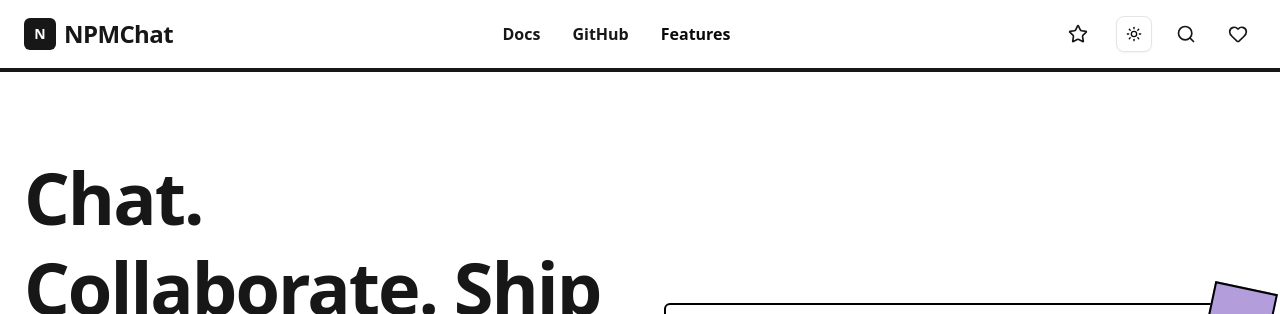
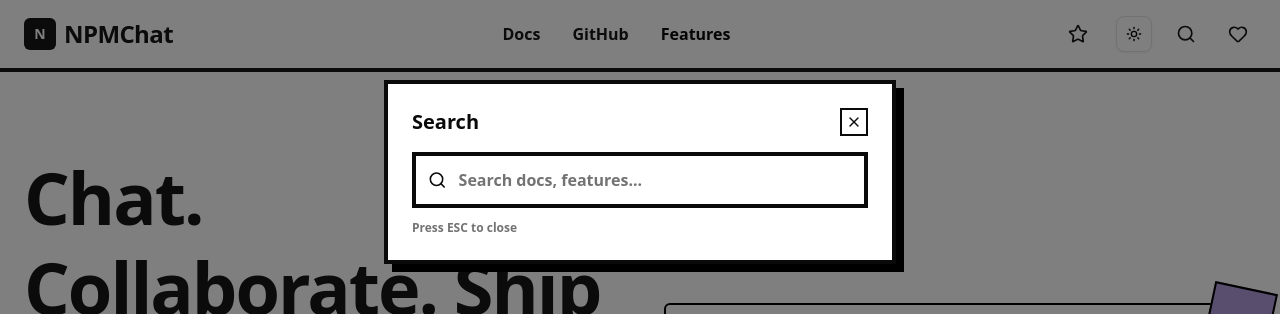
Before and after one commit to ThePlator/NPMChat, a Next.js app in the folder frontend/: page / in a window 1280 px wide. Both pictures are taken after a click on the button 1185 px from the left and 34 px from the top of the page. Shown: the top 314 px of the page. Built offline with nearby package versions, Linux system fonts and the light colour scheme; no server answers.

Commit message:
fix: add functional search modal to navbar (#91)

```diff
--- a/frontend/src/components/Home/Header.tsx
+++ b/frontend/src/components/Home/Header.tsx
@@ -1,6 +1,16 @@
 "use client"
 
-import { Search, Heart, Menu, X, Star, Github, FileText, Zap, Home } from "lucide-react"
+import {
+  Search,
+  Heart,
+  Menu,
+  X,
+  Star,
+  Github,
+  FileText,
+  Zap,
+  Home,
+} from "lucide-react"
 import { useEffect, useState } from "react"
 import Link from "next/link"
 import { ModeToggle } from "../ui/mode-toggle"
@@ -9,6 +19,7 @@
 export default function Header() {
   const [isMenuOpen, setIsMenuOpen] = useState(false)
   const [stars, setStars] = useState<number | null>(null)
+  const [isSearchOpen, setIsSearchOpen] = useState(false)
 
   useEffect(() => {
     fetch("https://api.github.com/repos/ThePlator/NPMChat")
@@ -20,28 +31,33 @@
   // Handle body scroll when sidebar is open
   useEffect(() => {
     if (isMenuOpen) {
-      document.body.style.overflow = 'hidden'
+      document.body.style.overflow = "hidden"
     } else {
-      document.body.style.overflow = 'unset'
+      document.body.style.overflow = "unset"
     }
 
     // Cleanup function to reset overflow when component unmounts
     return () => {
-      document.body.style.overflow = 'unset'
+      document.body.style.overflow = "unset"
     }
   }, [isMenuOpen])
+  useEffect(() => {
+    const handleKeyDown = (e: KeyboardEvent) => {
+      if (e.key === "Escape") setIsSearchOpen(false)
+    }
+    document.addEventListener("keydown", handleKeyDown)
+    return () => document.removeEventListener("keydown", handleKeyDown)
+  }, [])
 
   return (
-		<header className='sticky top-0 z-50 w-full bg-background border-b-4 border-primary px-6 py-4'>
-			<div className='max-w-7xl mx-auto flex items-center justify-between'>
+    <header className="sticky top-0 z-50 w-full bg-background border-b-4 border-primary px-6 py-4">
+      <div className="max-w-7xl mx-auto flex items-center justify-between">
         {/* Logo */}
-				<div className='flex items-center space-x-2'>
-					<div className='w-8 h-8 bg-primary rounded-sm flex items-center justify-center'>
-						<span className='text-background font-bold text-sm'>
-							N
-						</span>
+        <div className="flex items-center space-x-2">
+          <div className="w-8 h-8 bg-primary rounded-sm flex items-center justify-center">
+            <span className="text-background font-bold text-sm">N</span>
           </div>
-					<span className='font-bold text-2xl tracking-tight text-primary'>
+          <span className="font-bold text-2xl tracking-tight text-primary">
             NPMChat
           </span>
         </div>
@@ -95,7 +111,10 @@
           <div>
             <ModeToggle />
           </div>
-          <button className="p-2 hover:bg-muted rounded-sm transition-colors">
+          <button
+            className="p-2 hover:bg-muted rounded-sm transition-colors"
+            onClick={() => setIsSearchOpen(true)}
+          >
             <Search className="w-5 h-5 text-primary" />
           </button>
           <button className="p-2 hover:bg-muted rounded-sm transition-colors">
@@ -127,12 +146,14 @@
       )}
 
       {/* Mobile Sidebar */}
-      <div className={`
+      <div
+        className={`
         fixed top-0 right-0 h-full w-80 max-w-[80vw] z-50 md:hidden
         bg-background border-l-4 border-foreground shadow-[0_0_0_4px_rgba(0,0,0,0.3)]
         transform transition-transform duration-300 ease-in-out
-        ${isMenuOpen ? 'translate-x-0' : 'translate-x-full'}
-      `}>
+        ${isMenuOpen ? "translate-x-0" : "translate-x-full"}
+      `}
+      >
         {/* Sidebar Header */}
         <div className="flex items-center justify-between p-6 border-b-2 border-foreground">
           <h2 className="text-xl font-bold text-foreground">Menu</h2>
@@ -227,15 +248,48 @@
 
           {/* Footer */}
           <div className="pt-6 text-center">
-            <p className="text-sm text-muted-foreground">
-              NPMChat v1.0
-            </p>
+            <p className="text-sm text-muted-foreground">NPMChat v1.0</p>
             <p className="text-xs text-muted-foreground mt-1">
               Built with Next.js & TypeScript
             </p>
           </div>
         </div>
       </div>
+      {/* Search Modal */}
+      {isSearchOpen && (
+        <div
+          className="fixed inset-0 z-[100] flex items-start justify-center pt-20 px-4"
+          onClick={() => setIsSearchOpen(false)}
+        >
+          <div className="absolute inset-0 bg-black/50" />
+          <div
+            className="relative w-full max-w-lg bg-background border-4 border-foreground shadow-[8px_8px_0px_0px_rgba(0,0,0,1)] p-6"
+            onClick={(e) => e.stopPropagation()}
+          >
+            <div className="flex items-center justify-between mb-4">
+              <h2 className="text-xl font-bold text-foreground">Search</h2>
+              <button
+                onClick={() => setIsSearchOpen(false)}
+                className="p-1 border-2 border-foreground hover:bg-muted transition-colors"
+              >
+                <X className="w-4 h-4 text-foreground" />
+              </button>
+            </div>
+            <div className="flex items-center border-4 border-foreground">
+              <Search className="w-5 h-5 text-foreground ml-3" />
+              <input
+                autoFocus
+                type="text"
+                placeholder="Search docs, features..."
+                className="w-full p-3 bg-background text-foreground font-semibold placeholder:text-muted-foreground outline-none"
+              />
+            </div>
+            <p className="mt-3 text-xs text-muted-foreground font-semibold">
+              Press ESC to close
+            </p>
+          </div>
+        </div>
+      )}
     </header>
   )
 }
```
Lines whose indentation alone changed are shown as unchanged.
